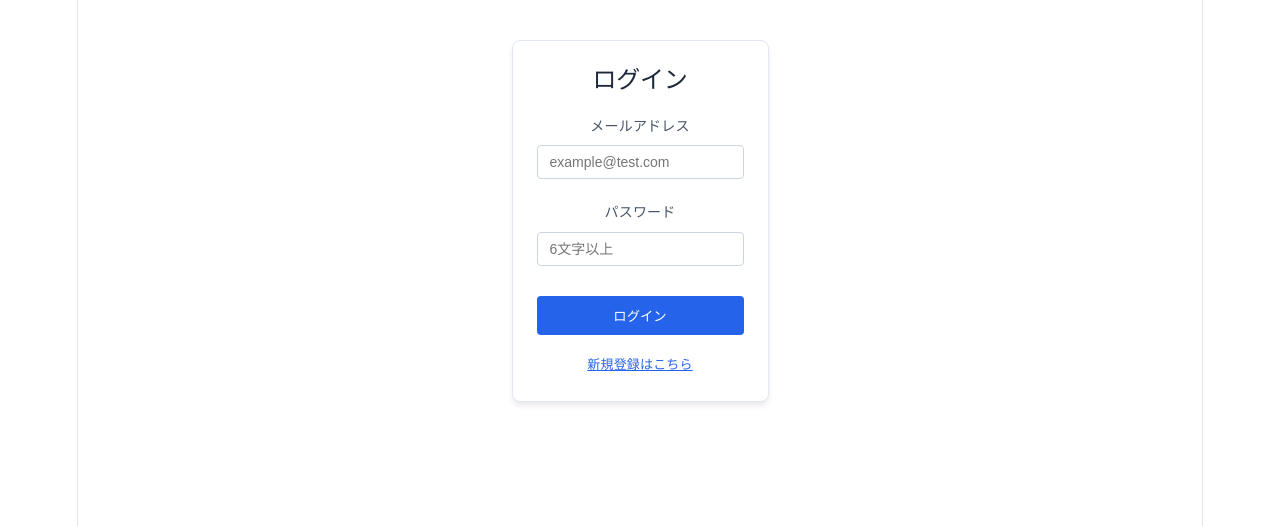
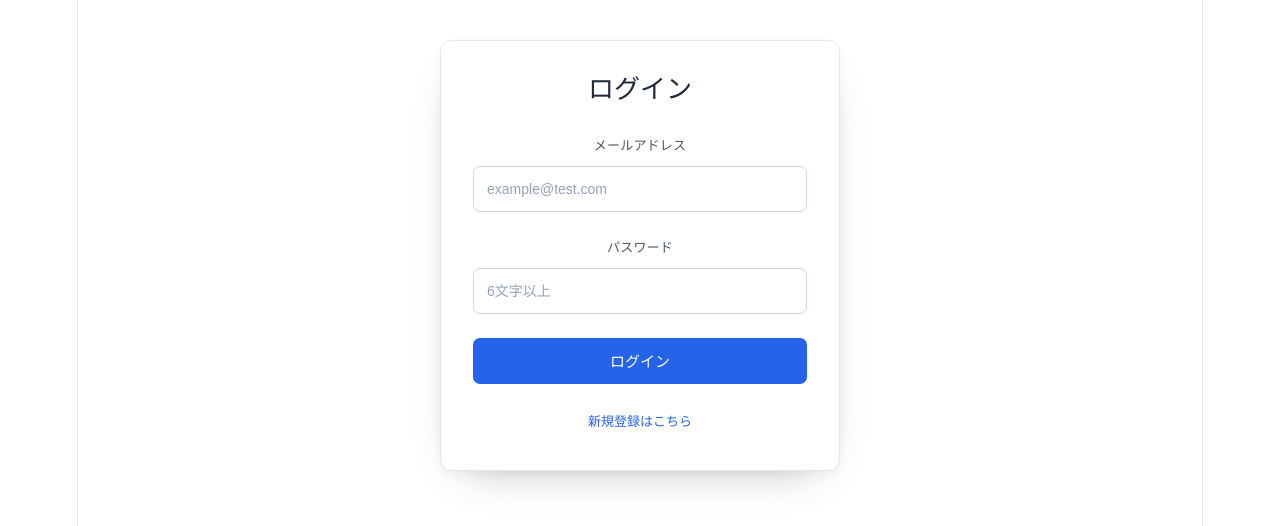
Before and after one commit to ahirugaiku614-source/team-project-2026-ProgressManagement, a Vue app in the folder frontend/: page /login in a window 1280 px wide. Shown: the top 526 px of the page. Built offline with nearby package versions, Linux system fonts and the light colour scheme; no server answers.

Commit message:
fix:ログイン画面の見た目変更

```diff
--- a/frontend/src/components/Login.vue
+++ b/frontend/src/components/Login.vue
@@ -4,13 +4,13 @@
 
     <form @submit.prevent="handleSubmit" class="auth-form">
       <div class="form-group">
-        <label>メールアドレス</label>
-        <input type="email" v-model="email" required placeholder="example@test.com" />
+        <label for="auth-email">メールアドレス</label>
+        <input id="auth-email" type="email" v-model="email" required autocomplete="email" placeholder="example@test.com" />
       </div>
 
       <div class="form-group">
-        <label>パスワード</label>
-        <input type="password" v-model="password" required placeholder="6文字以上" />
+        <label for="auth-password">パスワード</label>
+        <input id="auth-password" type="password" v-model="password" required :autocomplete="isSignUp ? 'new-password' : 'current-password'" placeholder="6文字以上" />
       </div>
 
       <button type="submit" class="submit-btn">
@@ -19,12 +19,12 @@
     </form>
 
     <div class="toggle-mode">
-      <span @click="isSignUp = !isSignUp">
+      <button type="button" @click="isSignUp = !isSignUp">
         {{ isSignUp ? 'すでにアカウントをお持ちの方（ログインへ）' : '新規登録はこちら' }}
-      </span>
+      </button>
     </div>
 
-    <p v-if="errorMessage" class="error-msg">{{ errorMessage }}</p>
+    <p v-if="errorMessage" class="error-msg" role="alert">{{ errorMessage }}</p>
 
     <div v-if="user" class="success-box">
       <p>🎉 ログイン成功！</p>
@@ -97,66 +97,105 @@ const getJapaneseErrorMessage = (code) => {
 
 <style scoped>
 .auth-container {
-  max-width: 400px;
+  width: min(100% - 32px, 400px);
+  box-sizing: border-box;
   margin: 40px auto;
-  padding: 24px;
+  padding: 32px;
   border: 1px solid #e2e8f0;
-  border-radius: 8px;
+  border-radius: 12px;
   background-color: #ffffff;
-  box-shadow: 0 4px 6px -1px rgba(0, 0, 0, 0.1);
+  box-shadow: 0 18px 45px -28px rgba(15, 23, 42, 0.42), 0 2px 8px rgba(15, 23, 42, 0.04);
 }
 
 h2 {
   text-align: center;
   color: #1e293b;
-  margin-bottom: 20px;
+  margin: 0 0 28px;
+  font-size: 26px;
+  font-weight: 700;
+  letter-spacing: 0;
 }
 
 .form-group {
-  margin-bottom: 20px;
+  margin-bottom: 22px;
   display: flex;
   flex-direction: column;
 }
 
 label {
-  font-size: 14px;
-  font-weight: bold;
+  font-size: 13px;
+  font-weight: 600;
   color: #475569;
-  margin-bottom: 6px;
+  margin-bottom: 8px;
 }
 
 input {
-  padding: 8px 12px;
+  width: 100%;
+  box-sizing: border-box;
+  min-height: 46px;
+  padding: 10px 13px;
   border: 1px solid #cbd5e1;
-  border-radius: 4px;
+  border-radius: 7px;
   font-size: 14px;
+  color: #1e293b;
+  background: #fff;
+  transition: border-color 160ms ease, box-shadow 160ms ease;
+}
+
+input::placeholder {
+  color: #94a3b8;
+}
+
+input:focus-visible {
+  outline: none;
+  border-color: #2563eb;
+  box-shadow: 0 0 0 3px rgba(37, 99, 235, 0.14);
 }
 
 .submit-btn {
   width: 100%;
-  padding: 10px;
+  min-height: 46px;
+  padding: 11px 16px;
   background-color: #2563eb;
   color: white;
   border: none;
-  border-radius: 4px;
-  font-weight: bold;
+  border-radius: 7px;
+  font-size: 15px;
+  font-weight: 600;
   cursor: pointer;
-  margin-top: 10px;
+  margin-top: 2px;
+  transition: background-color 160ms ease, box-shadow 160ms ease, transform 160ms ease;
 }
 
 .submit-btn:hover {
   background-color: #1d4ed8;
+  box-shadow: 0 5px 12px rgba(37, 99, 235, 0.2);
+  transform: translateY(-1px);
+}
+
+.submit-btn:focus-visible,
+.toggle-mode button:focus-visible {
+  outline: 3px solid rgba(37, 99, 235, 0.28);
+  outline-offset: 3px;
 }
 
 .toggle-mode {
   text-align: center;
-  margin-top: 16px;
+  margin-top: 20px;
   font-size: 13px;
 }
 
-.toggle-mode span {
+.toggle-mode button {
+  padding: 4px;
+  border: 0;
+  background: transparent;
   color: #2563eb;
   cursor: pointer;
+  font: inherit;
+}
+
+.toggle-mode button:hover {
+  color: #1d4ed8;
   text-decoration: underline;
 }
 
@@ -181,4 +220,18 @@ input {
   color: #15803d;
   margin-top: 4px;
 }
+
+@media (max-width: 480px) {
+  .auth-container {
+    margin: 24px auto;
+    padding: 26px 22px;
+  }
+}
+
+@media (prefers-reduced-motion: reduce) {
+  input,
+  .submit-btn {
+    transition: none;
+  }
+}
 </style>
```
